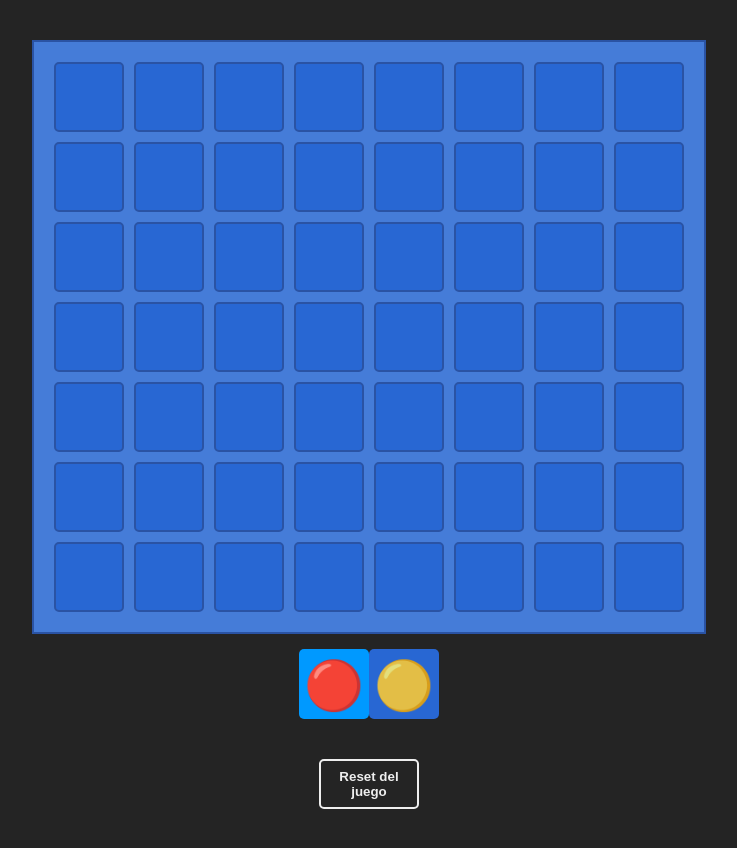
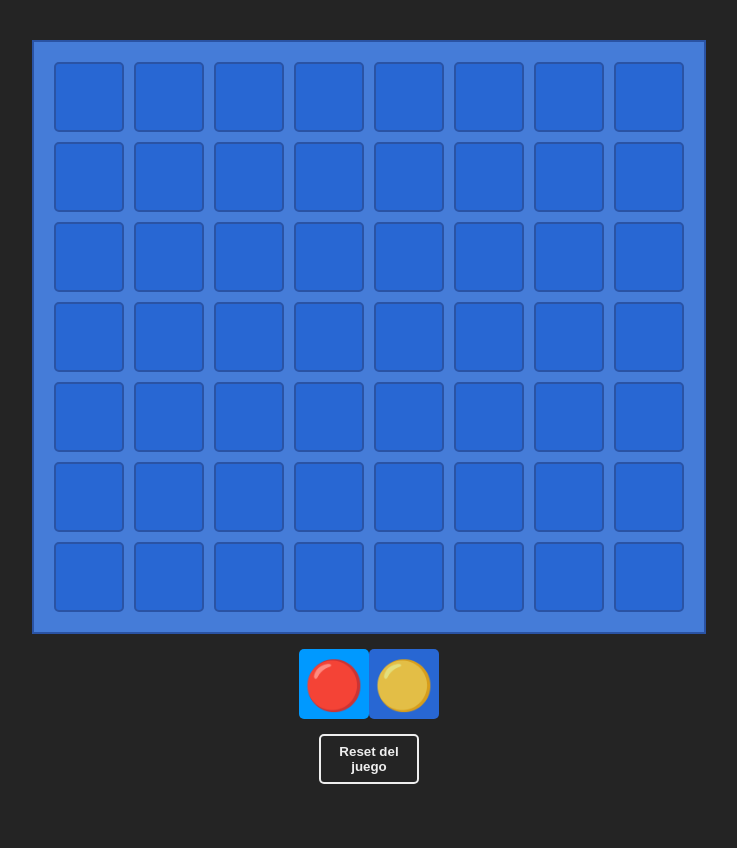
Before and after one commit to bernardolira231/Connect-4, a React (Vite) app: page / in a window 1280 px wide. Shown: the top 848 px of the page, without its empty margins (271-1008 px from the left). After the commit the page ends 809 px from the top, so only its background shows below. Built offline with nearby package versions, Linux system fonts and the light colour scheme.

Commit message:
Update margin and padding in index.css

```diff
--- a/src/index.css
+++ b/src/index.css
@@ -32,7 +32,7 @@ body {
 
 .board {
   width: fit-content;
-  margin: 40px auto;
+  margin: 40px auto 0;
   text-align: center;
 }
 
@@ -44,6 +44,7 @@ body {
 .board button {
   padding: 8px 12px;
   margin: 25px;
+  margin-top: 0;
   background: transparent;
   border: 2px solid #eee;
   color: #eee;
```
